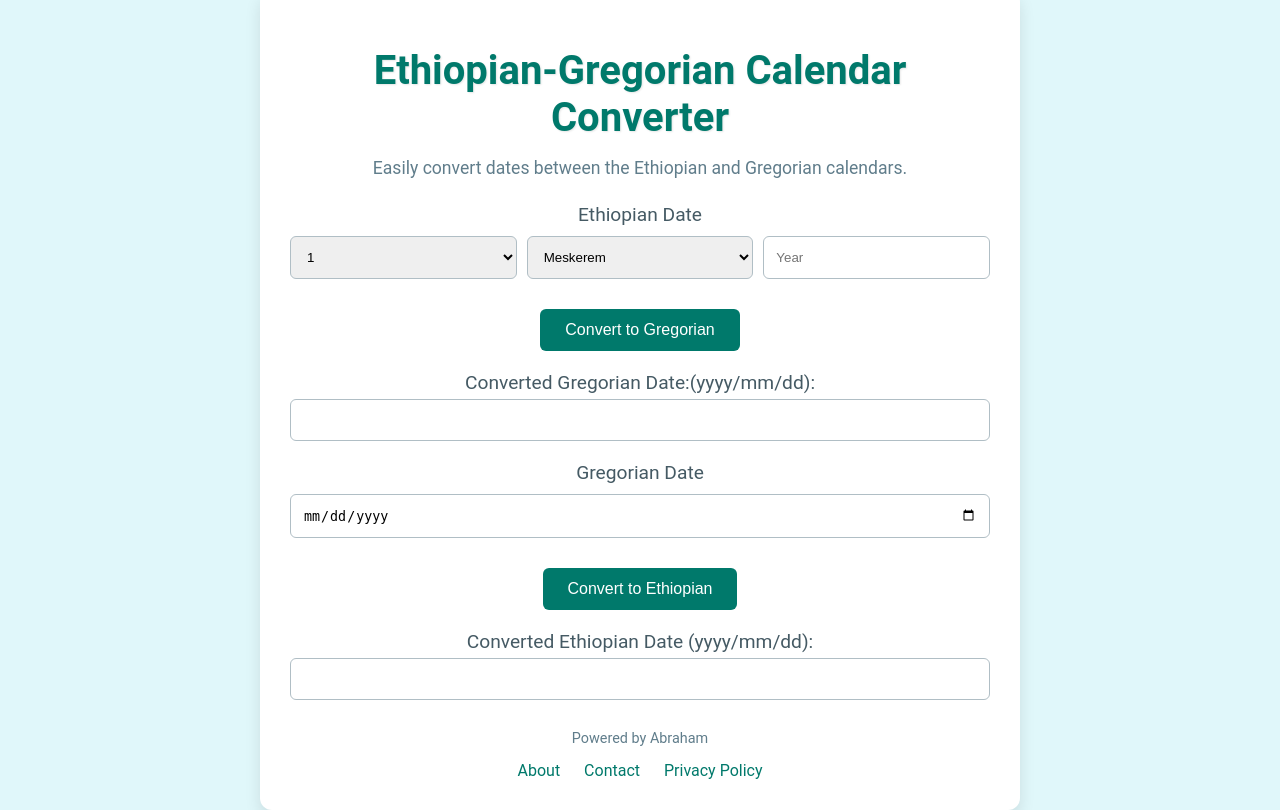
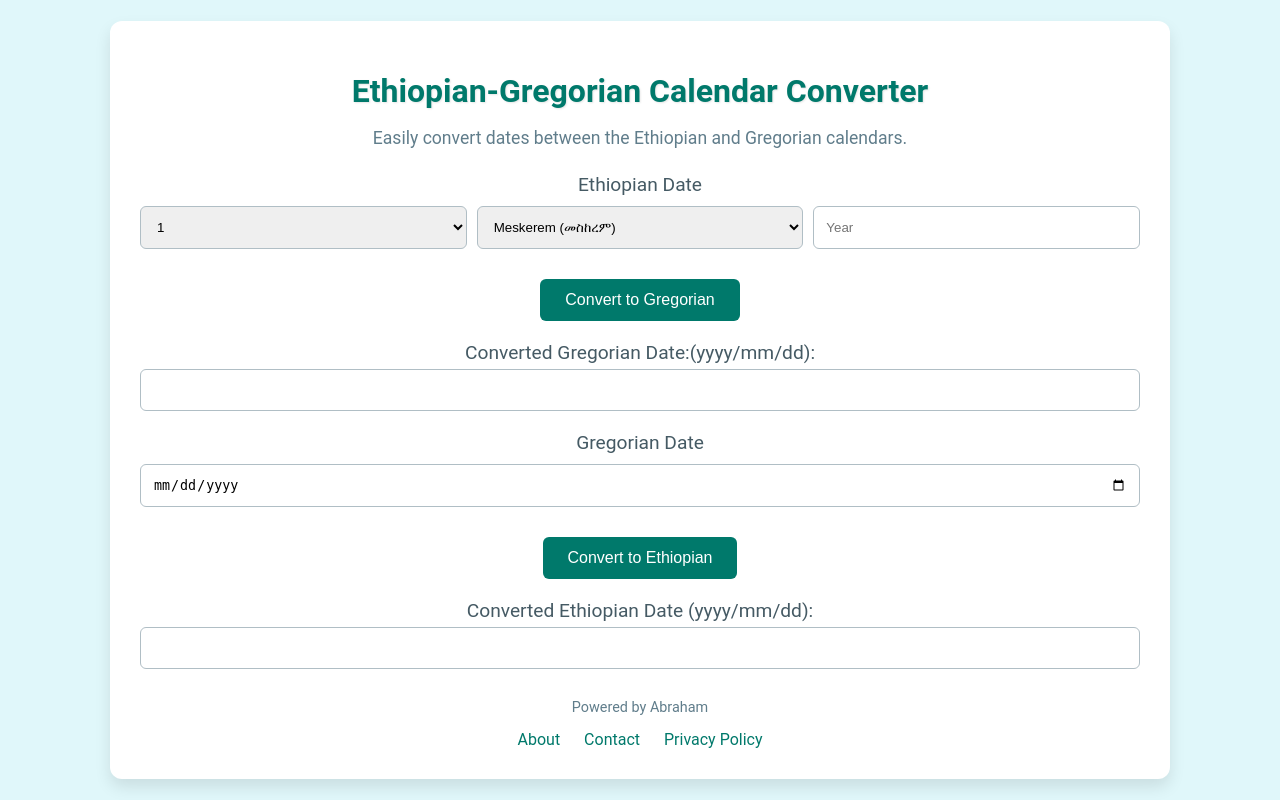
Before and after one commit to abalex12/EthiopianToGregorian-Calander-Convertor, a Flask app: page / in a window 1280 px wide. Run offline with Flask 3, Linux system fonts and the light colour scheme.

Commit message:
modified front end

```diff
--- a/calander_converter/static/script.js
+++ b/calander_converter/static/script.js
@@ -1,9 +1,11 @@
 document.addEventListener('DOMContentLoaded', function() {
     // Populate Ethiopian month options
     const ethiopianMonths = [
-        'Meskerem', 'Tikimt', 'Hidar', 'Tahsas', 'Tir', 'Yekatit',
-        'Megabit', 'Miazia', 'Genbot', 'Sene', 'Hamle', 'Nehase', 'Pagume'
+        'Meskerem (መስከረም)', 'Tikimt (ጥቅምት)', 'Hidar (ኅዳር)', 'Tahsas (ታኅሣሥ)',
+        'Tir (ጥር)', 'Yekatit (የካቲት)', 'Megabit (መጋቢት)', 'Miazia (ሚያዝያ)',
+        'Genbot (ግንቦት)', 'Sene (ሰኔ)', 'Hamle (ሃምሌ)', 'Nehase (ነሐሴ)', 'Pagume (ጳጉሜ)'
     ];
+
     const ethiopianMonthSelect = document.getElementById('ethiopian-month');
     ethiopianMonths.forEach((month, index) => {
         const option = document.createElement('option');
@@ -12,14 +14,28 @@ document.addEventListener('DOMContentLoaded', function() {
         ethiopianMonthSelect.appendChild(option);
     });
 
-    // Populate Ethiopian day options
     const ethiopianDaySelect = document.getElementById('ethiopian-day');
-    for (let i = 1; i <= 30; i++) {
-        const option = document.createElement('option');
-        option.value = i;
-        option.textContent = i;
-        ethiopianDaySelect.appendChild(option);
+    function updateEthiopianDays() {
+        const selectedMonth = ethiopianMonthSelect.value;
+        const maxDays = selectedMonth == 13 ? 6 : 30; // 6 days for Pagume, 30 for others
+
+        // Clear existing options
+        ethiopianDaySelect.innerHTML = '';
+
+        // Add new options
+        for (let i = 1; i <= maxDays; i++) {
+            const option = document.createElement('option');
+            option.value = i;
+            option.textContent = i;
+            ethiopianDaySelect.appendChild(option);
+        }
     }
+
+    // Initial population of Ethiopian days
+    updateEthiopianDays();
+
+    // Add event listener to Ethiopian month select
+    ethiopianMonthSelect.addEventListener('change', updateEthiopianDays);
 
     // Convert to Gregorian
     document.getElementById('convert-to-gregorian').addEventListener('click', function() {
@@ -30,7 +46,7 @@ document.addEventListener('DOMContentLoaded', function() {
         fetch(`/convert?conversionType=ethiopianToGregorian&ethiopianYear=${ethiopianYear}&ethiopianMonth=${ethiopianMonth}&ethiopianDay=${ethiopianDay}`)
             .then(response => response.text())
             .then(data => {
-                document.getElementById('gregorian-result').textContent = data;
+                document.getElementById('gregorian-result').setAttribute('data-result', data);
             })
             .catch(error => console.error('Error:', error));
     });
@@ -42,7 +58,7 @@ document.addEventListener('DOMContentLoaded', function() {
         fetch(`/convert?conversionType=gregorianToEthiopian&gregorianDate=${gregorianDate}`)
             .then(response => response.text())
             .then(data => {
-                document.getElementById('ethiopian-result').textContent = data;
+                document.getElementById('ethiopian-result').setAttribute('data-result', data);
             })
             .catch(error => console.error('Error:', error));
     });
--- a/calander_converter/static/style.css
+++ b/calander_converter/static/style.css
@@ -16,7 +16,7 @@ body {
     border-radius: 12px;
     box-shadow: 0 8px 16px rgba(0, 0, 0, 0.1);
     padding: 30px;
-    max-width: 700px;
+    max-width: 1000px;
     width: 90%;
     text-align: center;
     transition: transform 0.3s ease-in-out;
@@ -30,7 +30,6 @@ body {
 header h1 {
     color: #00796b;
     margin-bottom: 15px;
-    font-size: 2.5rem;
     text-shadow: 1px 1px 2px rgba(0, 0, 0, 0.1);
 }
 
```
Also changed, not shown: calander_converter/templates/index.html (line endings or trailing spaces).
